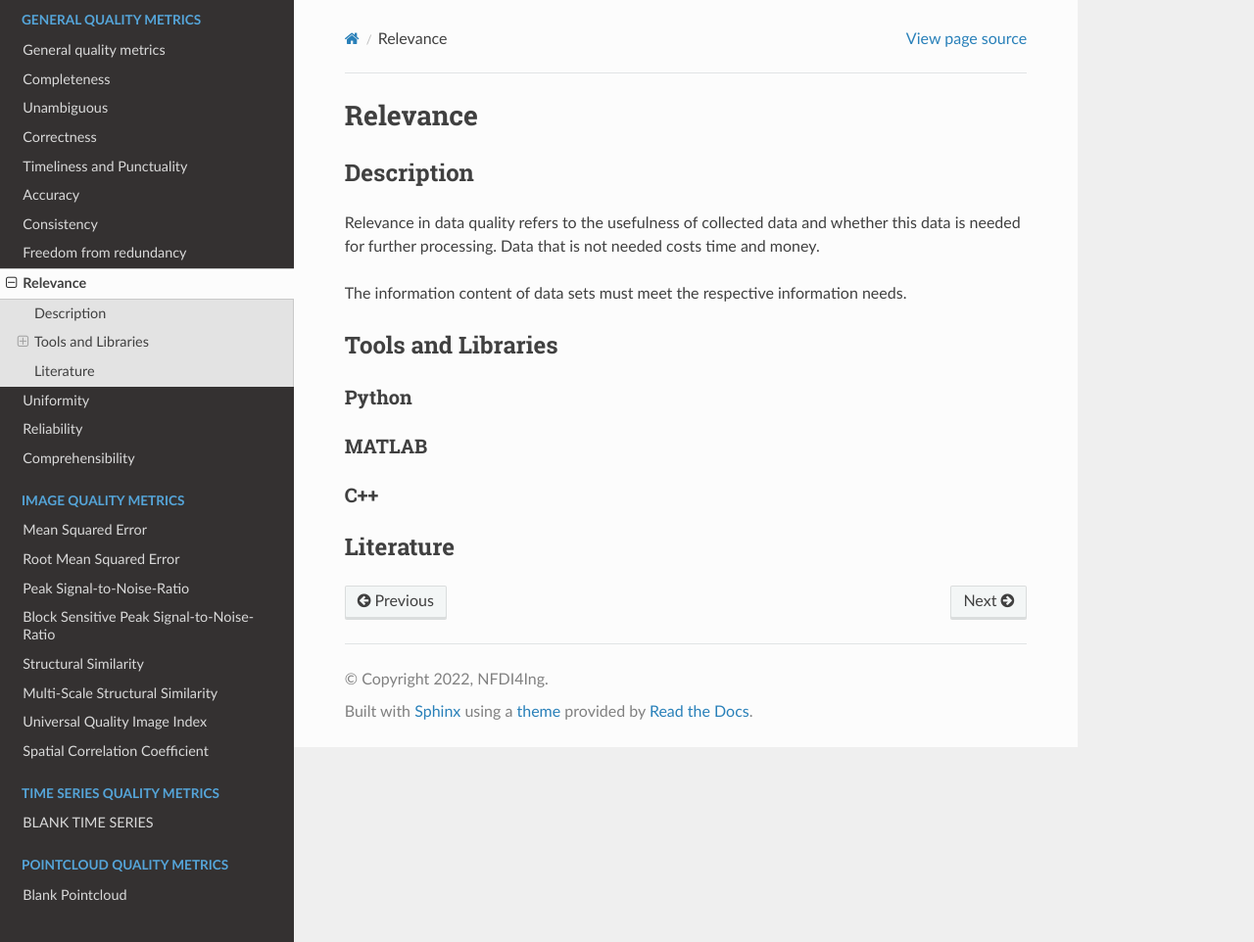
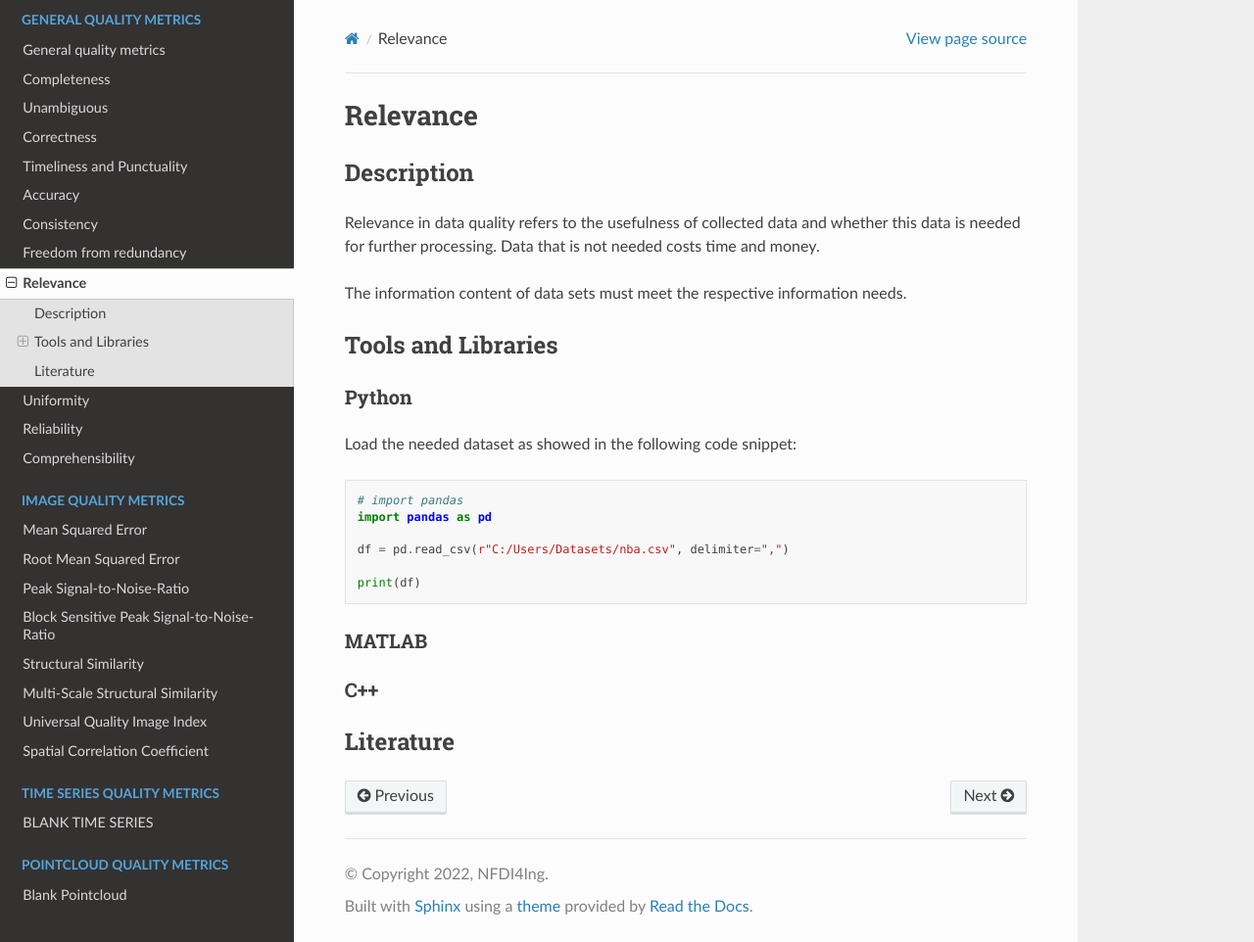
Before and after one commit to HDierend/Data-Quality-Metrics, a Sphinx documentation site: the page built from docs/source/general_quality/07_Relevance.rst, in a window 1280 px wide and 962 px high. Shown: the whole window at 98% size. Built offline with Sphinx 7.4.7 and the Read the Docs theme 2.0.0, drawn with Linux system fonts in a browser that asks for light colours.

Commit message:
added relevance

```diff
--- a/docs/source/general_quality/03_Timeliness.rst
+++ b/docs/source/general_quality/03_Timeliness.rst
@@ -40,6 +40,7 @@ To check the metadata we need to import the packages os (Operationsystem) and ti
 
 .. literalinclude:: examples/timeliness/func1.py
 
+A better way to measure the timeliness of data is to look at parts of the dataset and compare real-time data.
 
 
 MATLAB
--- a/docs/source/general_quality/07_Relevance.rst
+++ b/docs/source/general_quality/07_Relevance.rst
@@ -18,6 +18,11 @@ Tools and Libraries
 Python
 =========
 
+Load the needed dataset as showed in the following code snippet:
+
+.. literalinclude:: examples/relevance/relevance1.py
+
+
 MATLAB
 =========
 
--- /dev/null
+++ b/docs/source/general_quality/examples/relevance/relevance1.py
@@ -0,0 +1,6 @@
+# import pandas
+import pandas as pd
+
+df = pd.read_csv(r"C:/Users/Datasets/nba.csv", delimiter=",")
+
+print(df)
```
